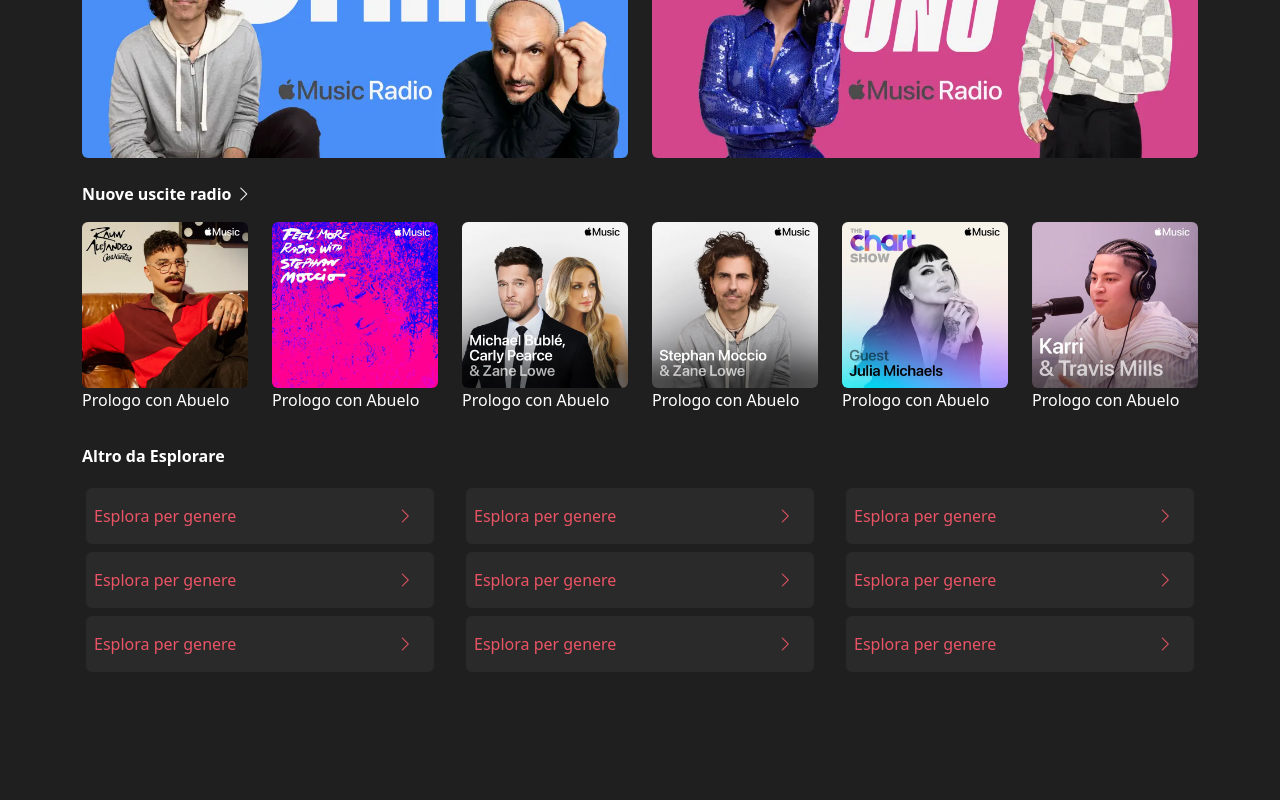
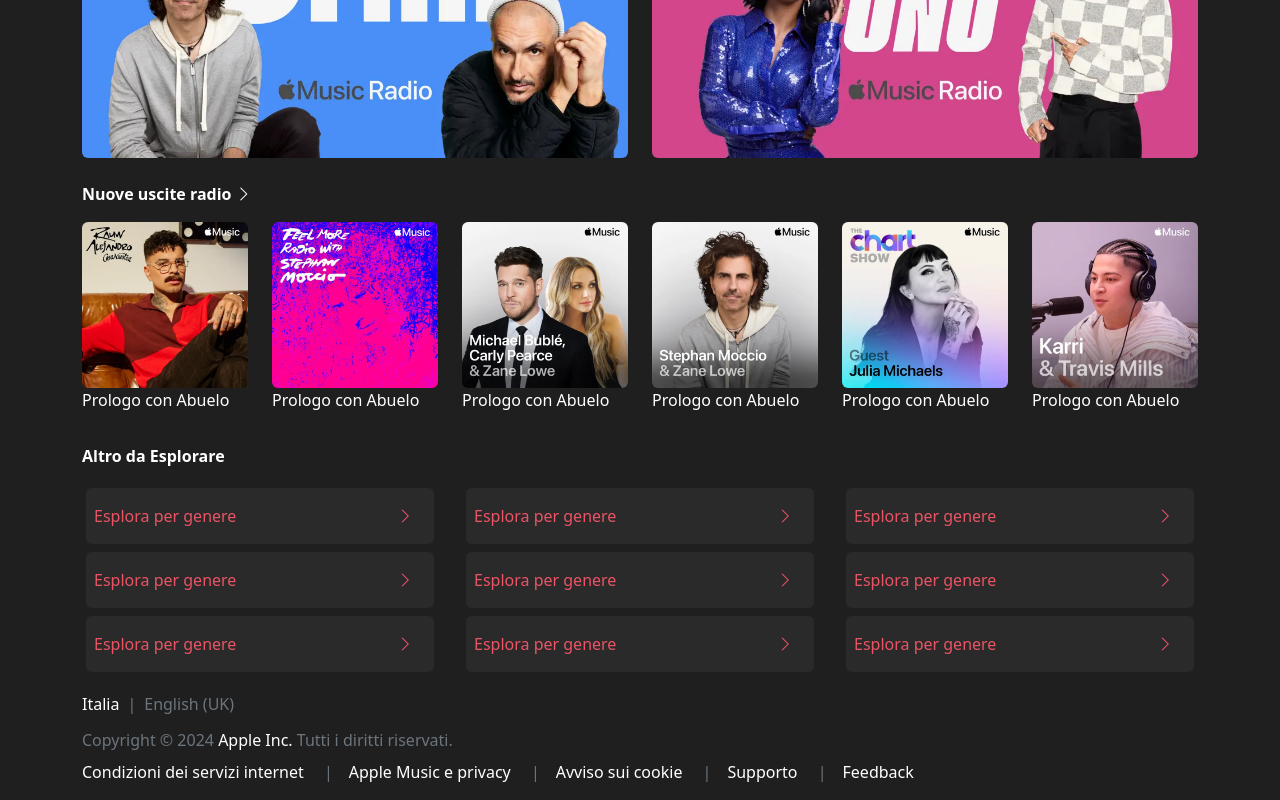
Before and after one commit to rachelebarberis/appleMusic, a React (Vite) app: page / in a window 1280 px wide. Shown: the part 292-1092 px from the top of the page. Before the commit the page ends 968 px from the top, so only its background shows below. Built offline with nearby package versions, Linux system fonts and the light colour scheme.

Commit message:
commit footer

```diff
--- a/src/App.jsx
+++ b/src/App.jsx
@@ -4,6 +4,7 @@
 import SectionNovità from "./Components/SectionNovità";
 import SectionRadio from "./Components/SectionRadio";
 import SectionAltro from "./Components/SectionAltro";
+import Footer from "./Components/Footer";
 
 function App() {
   return (
@@ -11,6 +12,7 @@
       <SectionNovità />
       <SectionRadio />
       <SectionAltro />
+      <Footer />
     </>
   );
 }
--- /dev/null
+++ b/src/Components/Footer.jsx
@@ -0,0 +1,48 @@
+import { Container, Row, Col } from "react-bootstrap";
+
+const Footer = () => {
+  return (
+    <Container className=" py-3 mt-auto">
+      <Row>
+        <Col xs="auto" className="text-start mb-1">
+          <span className="text-white">Italia</span>
+          <span className="mx-2 text-secondary">|</span>
+          <span className="text-secondary">English (UK)</span>
+        </Col>
+      </Row>
+
+      <Row className="my-2">
+        <Col xs="auto" className="text-start">
+          <span className="text-secondary">
+            Copyright © 2024 <span className="text-white">Apple Inc.</span>{" "}
+            Tutti i diritti riservati.
+          </span>
+        </Col>
+      </Row>
+      <Row>
+        <Col xs="auto" className="text-start">
+          <a href="#" className="text-decoration-none text-white me-2">
+            Condizioni dei servizi internet
+          </a>{" "}
+          <span className="mx-2 text-secondary ">|</span>
+          <a href="#" className="text-decoration-none text-white mx-2">
+            Apple Music e privacy
+          </a>{" "}
+          <span className="mx-2 text-secondary">|</span>
+          <a href="#" className="text-decoration-none text-white mx-2">
+            Avviso sui cookie
+          </a>{" "}
+          <span className="mx-2 text-secondary">|</span>
+          <a href="#" className="text-decoration-none text-white mx-2">
+            Supporto
+          </a>{" "}
+          <span className="mx-2 text-secondary">|</span>
+          <a href="#" className="text-decoration-none text-white mx-2">
+            Feedback
+          </a>
+        </Col>
+      </Row>
+    </Container>
+  );
+};
+export default Footer;
```
